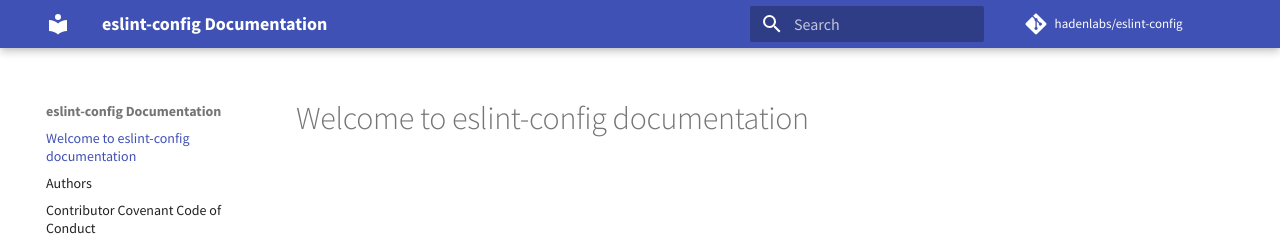
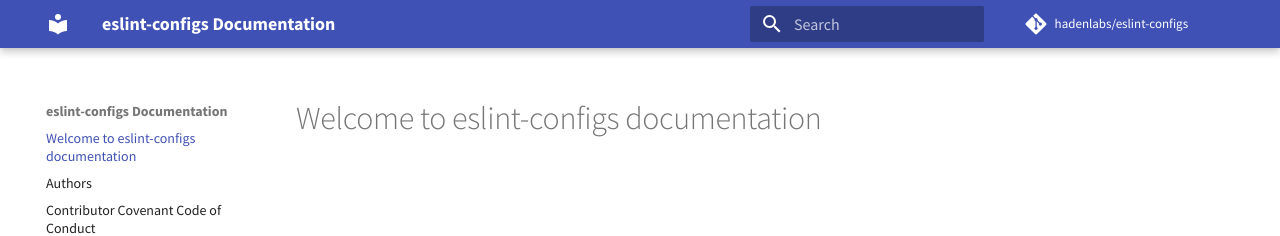
Before and after one commit to hadenlabs/eslint-configs, an MkDocs documentation site: the page built from docs/index.md, in a window 1280 px wide. Shown: the top 236 px of the page. Built offline with MkDocs 1.6.1 and Material for MkDocs 9.7.7, drawn with Linux system fonts in a browser that asks for light colours; comment, search, counter and statistics services are not loaded.

Commit message:
refactor: name project to eslint configs (#1)

````diff
--- a/.tmuxinator.yml
+++ b/.tmuxinator.yml
@@ -1,5 +1,5 @@
-# ~/.tmuxinator/eslint-config.yml
-name: eslint-config
+# ~/.tmuxinator/eslint-configs.yml
+name: eslint-configs
 root: ./
 # Optional tmux socket
 # socket_name: foo
@@ -25,7 +25,7 @@ on_project_start: make environment
 # on_project_stop: make docker.down
 
 # Runs in each window and pane before window/pane specific commands. Useful for setting up interpreter versions.
-# pre_window: eval $(env-secrets bw github.com/hadenlabs/eslint-config)
+# pre_window: eval $(env-secrets bw github.com/hadenlabs/eslint-configs)
 # Pass command line options to tmux. Useful for specifying a different tmux.conf.
 # tmux_options: -f ~/.tmux.mac.conf
 
--- a/docs/contributing.md
+++ b/docs/contributing.md
@@ -1,6 +1,6 @@
 # How To Contribute
 
-Contributions to eslint-config are welcome.
+Contributions to eslint-configs are welcome.
 
 ## Getting Started
 
@@ -48,15 +48,15 @@ Use [slash convention]() with the same leaders as `commits` e.g.:
 
 ### Code Submission
 
-1.  See if a [Pull Request](https://github.com/hadenlabs/eslint-config/pull-requests/) exists
+1.  See if a [Pull Request](https://github.com/hadenlabs/eslint-configs/pull-requests/) exists
     - Add some comments or review the code to help it along
     - Don\'t be afraid to comment when logic needs clarification
-2.  Create a Fork and open a [Pull Request](https://github.com/hadenlabs/eslint-config/pull-requests/) if needed
+2.  Create a Fork and open a [Pull Request](https://github.com/hadenlabs/eslint-configs/pull-requests/) if needed
 
 ### Code Review
 
 - Anyone can review code
-- Any [Pull Request](https://github.com/hadenlabs/eslint-config/pull-requests/) should be closed or merged within a week
+- Any [Pull Request](https://github.com/hadenlabs/eslint-configs/pull-requests/) should be closed or merged within a week
 
 ### Code Acceptance
 
--- a/docs/include/installation/npm.md
+++ b/docs/include/installation/npm.md
@@ -3,5 +3,5 @@
 If you're using [npm](https://www.npmjs.com)
 
 ```shell
-  npm i --save-dev @hadenlabs/eslint-config
+  npm i --save-dev @hadenlabs/eslint-configs
 ```
--- a/docs/include/installation/yarn.md
+++ b/docs/include/installation/yarn.md
@@ -3,5 +3,5 @@
 If you're using [yarn](https://yarnpkg.com)
 
 ```shell
-  yarn add --dev @hadenlabs/eslint-config
+  yarn add --dev @hadenlabs/eslint-configs
 ```
--- a/docs/index.md
+++ b/docs/index.md
@@ -1 +1 @@
-# Welcome to eslint-config documentation
+# Welcome to eslint-configs documentation
--- a/docs/releasing.md
+++ b/docs/releasing.md
@@ -2,7 +2,7 @@
 
 ## Bump a new version
 
-Make a new version of eslint-config in the following steps:
+Make a new version of eslint-configs in the following steps:
 
 - Make sure everything is commit to github.com.
 - Update `CHANGELOG.md` with the next version.
--- a/mkdocs.yml
+++ b/mkdocs.yml
@@ -1,4 +1,4 @@
-site_name: eslint-config Documentation
+site_name: eslint-configs Documentation
 theme: 'material'
 markdown_extensions:
   - toc:
@@ -15,8 +15,8 @@ extra:
   font:
     text: 'Source Sans Pro'
 
-repo_name: 'hadenlabs/eslint-config'
-repo_url: 'https://github.com/hadenlabs/eslint-config'
+repo_name: 'hadenlabs/eslint-configs'
+repo_url: 'https://github.com/hadenlabs/eslint-configs'
 copyright: 'Copyright © 2021 <a href="https://hadenlabs.com">hadenlabs</a>'
 
 google_analytics:
--- a/setup.cfg
+++ b/setup.cfg
@@ -64,7 +64,7 @@ test = pytest
 norecursedirs = "build" "docs" "docs[\/]_build" ".egg"
 addopts =
 	-s -v
-	--cov eslint-config
+	--cov eslint-configs
 	--cov-report html
 	--no-cov-on-fail
 	--capture=no
````
Also changed, not shown: package.json (+5 -5 lines), 2 other files.
